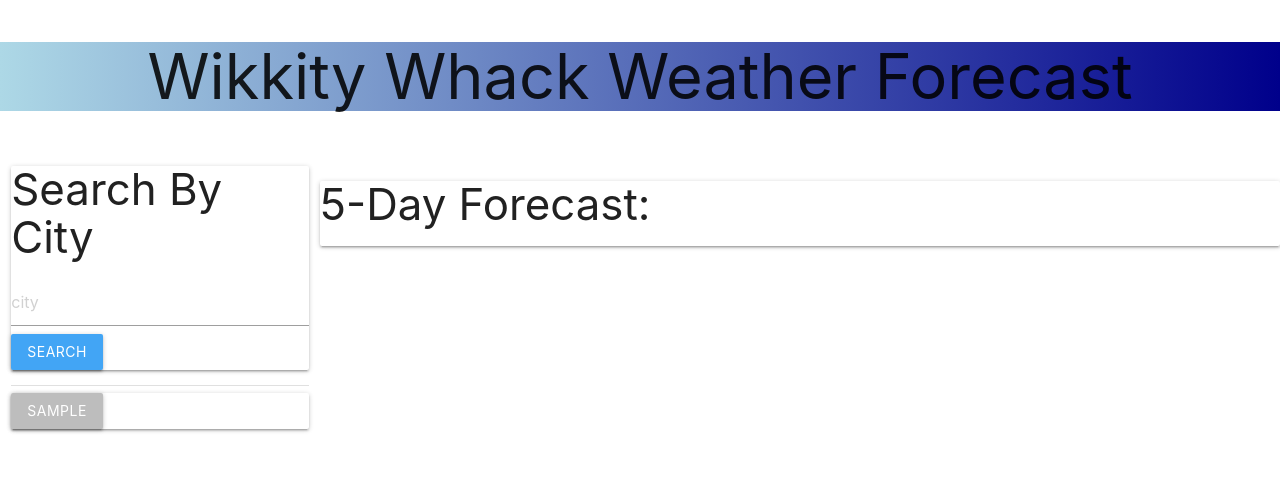
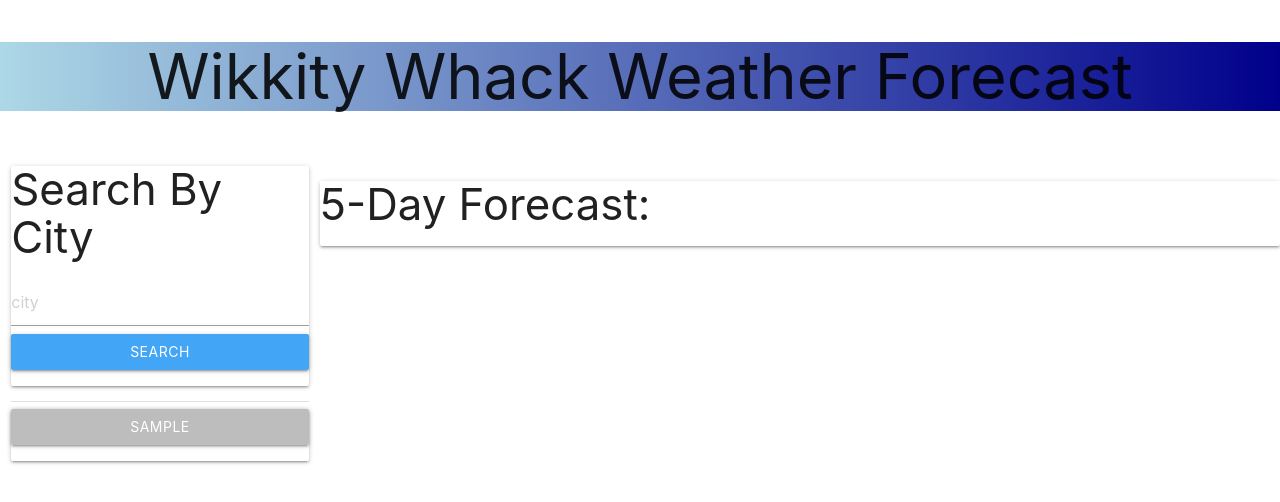
Before and after one commit to MrTofuuu/wikkity-whack-weather, a plain HTML site: page index.html in a window 1280 px wide. Both pictures are taken after typing "Sample" into the empty fields and a click on the button "SEARCH". Drawn offline with nearby package versions, Linux system fonts and the light colour scheme; no server answers.

Commit message:
added comments

```diff
--- a/assets/css/styles.css
+++ b/assets/css/styles.css
@@ -10,3 +10,8 @@
     width: 100vw;
     max-width: 100vw;
 }
+
+.btn-search {
+    width: 100%;
+    margin: 0 2vh 2vh 0;
+}
--- a/assets/js/script.js
+++ b/assets/js/script.js
@@ -8,10 +8,12 @@ var cityListEl = document.querySelector('#city-list');
 var weeklyForecast;
 var currentCityName;
 var cityList = [];
+var citySearch;
 var formSubmitHandler = function(event) {
     event.preventDefault();
 
     var city = cityInputEl.value.trim();
+    citySearch = cityInputEl.value.trim();
     // console.log("first print " + city);
     if (city) {
         // console.log(city);
@@ -37,14 +39,29 @@ function renderPreviousCity() {
     if (cityList.length > 10) {
         cityList.shift();
     }
+
+    // do while to check Object.keys , possibly use filter instead (array method) to solve the dupilcate previous cities
+    // filter creates conditional statement that filters city list to
+
+
+    // This is supposed to check and see if the searched city already exists in the citylist, if it does it will not finish the render function
+    // But this is not working as intended
+    // Also need assistance on having the previously searched city buttons search for the old city
+    // if (cityList.includes(citySearch)) {
+    //     console.log("citysearch is " + citySearch)
+    //     console.log("insdie the check for includes")
+    //     return;
+    // }
     // render a new button for old searches
     for (let i = 0; i < cityList.length; i++) {
         // uppercasing of first letter
-        var upperCity = cityList[i].charAt(0).toUpperCase() + cityList[i].slice(1);
+        // var upperCity = cityList[i].charAt(0).toUpperCase() + cityList[i].slice(1);
         // variable to create a button
         var button = document.createElement('button');
-        button.classList = 'btn grey lighten-1'
-        button.textContent = upperCity;
+        button.classList = 'btn btn-search grey lighten-1'
+        button.textContent = cityList[i];
+
+        // new class for previously searched cities to handle the button click similarly to formsubmithandler
 
         // appending to city list container
         cityListEl.appendChild(button);
@@ -116,12 +133,12 @@ var getWeather = function(lat, lon) {
                     // saving current and weekly forecast info as an object
                     currentForecast = data.current;
                     weeklyForecast = data.daily;
-                    console.log("current forecast data");
-                    console.log(currentForecast);
+                    // console.log("current forecast data");
+                    // console.log(currentForecast);
                     console.log("Weekly forecast info ")
                     console.log(weeklyForecast);
-                    console.log("this is the humidity from the first " + weeklyForecast[0].humidity)
-                    console.log(weeklyForecast[0].humidity);
+                    // console.log("this is the humidity from the first " + weeklyForecast[0].humidity)
+                    // console.log(weeklyForecast[0].humidity);
                     displayWeather(weeklyForecast);
                 });
             } else {
@@ -135,7 +152,7 @@ var getWeather = function(lat, lon) {
 
 
 var displayWeather = function(weeklyForecast) {
-    console.log("this is the display weather function");
+    // console.log("this is the display weather function");
     var forecastDate;
     // Checking to see if the object is empty
     if (weeklyForecast.length === 0) {
@@ -144,7 +161,7 @@ var displayWeather = function(weeklyForecast) {
     }
     // Clears current display if it exists
     if (currentWeatherEL) {
-        console.log("currentWeatherEl if statement works");
+        // console.log("currentWeatherEl if statement works");
         weatherContainerEl.removeChild(currentWeatherEL);
         forecastContainerEl.innerHTML = "";
     }
@@ -164,7 +181,8 @@ var displayWeather = function(weeklyForecast) {
     var currentHum = document.createElement('li');
     currentHum.innerHTML = 'Humidity: ' + currentForecast.humidity;
     var currentUv = document.createElement('li');
-    currentUv.innerHTML = 'UVI: ' + currentForecast.uvi;
+    currentUv.innerHTML = 'UVI: ' + weeklyForecast[0].uvi;
+    // put UVI into a div and style that div based on severity level
 
 
     // loop to create the forecast info (max of 5 days)
@@ -174,9 +192,10 @@ var displayWeather = function(weeklyForecast) {
         var weatherObj = weeklyForecast[i].weather[0]
         var icon = weatherObj.icon;
         var iconUrl = 'https://openweathermap.org/img/wn/' + icon + '@2x.png';
-        console.log(icon)
-        console.log(iconUrl);
-        // console.log(forecastDate)
+        // console.log(icon)
+        // console.log(iconUrl);
+        // console.log("this is the forcast date in unix");
+        // console.log(forecastDate);
         // converting the timestamp to MM/DD/YYYY
         formatDate = new Date(forecastDate * 1000).toLocaleDateString("en-US");
         //creation of 5 day forecast
--- a/index.html
+++ b/index.html
@@ -28,7 +28,7 @@
                     <form id="city-form" class="card-body">
                         <label class="form-label " for="city"></label>
                         <input placeholder="city" id="city" type="text" autofocus="true" class="form-input " />
-                        <button type="submit" class="btn waves-effect waves-light blue lighten-1">Search</button>
+                        <button type="submit" class="btn btn-search waves-effect waves-light blue lighten-1">Search</button>
                     </form>
                 </div>
                 <div class="divider"></div>
```
